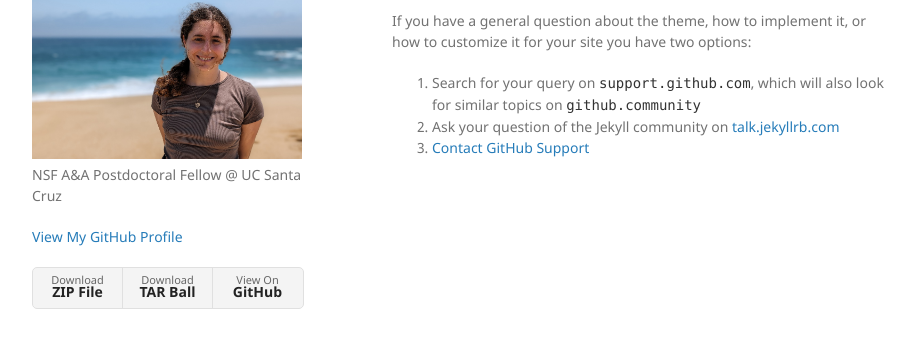
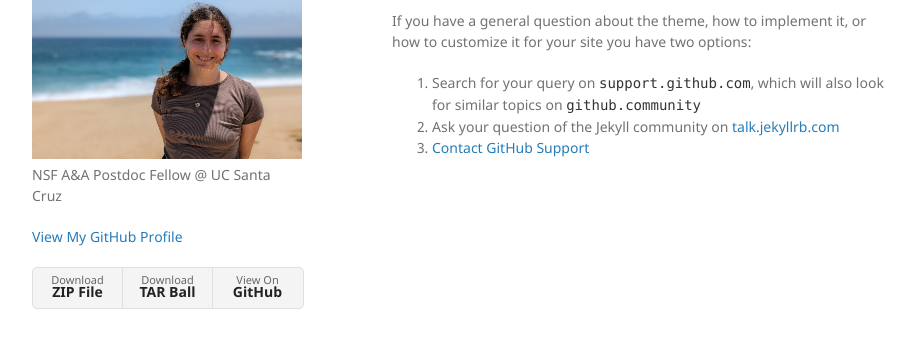
Before and after one commit to sblunt/sblunt.github.io, a Jekyll site: the page built from docs/SUPPORT.md, in a window 1280 px wide. Shown: the part 153-512 px from the top of the page, without its empty margins (178-1093 px from the left). Built offline with Jekyll 4.4.1, drawn with Linux system fonts in a browser that asks for light colours; our own code applies the rules of GitHub Pages for plain Markdown files.

Commit message:
formatting

```diff
--- a/_config.yml
+++ b/_config.yml
@@ -1,6 +1,6 @@
 title: Sarah Blunt, PhD
 logo: /assets/img/headshot.png
-description: NSF A&A Postdoctoral Fellow @ UC Santa Cruz
+description: NSF A&A Postdoc Fellow @ UC Santa Cruz
 show_downloads: true
 google_analytics:
 theme: jekyll-theme-minimal
```
